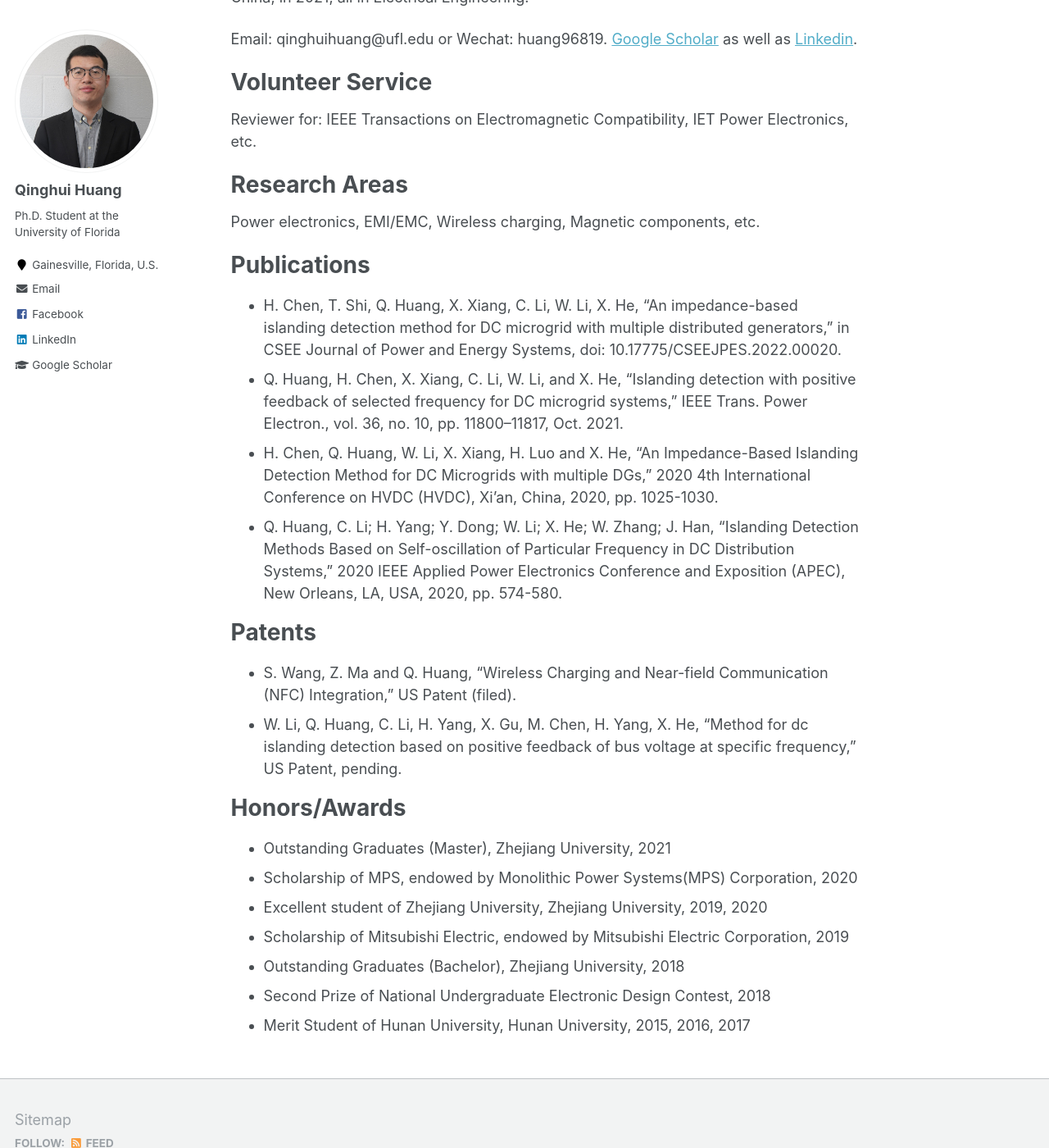
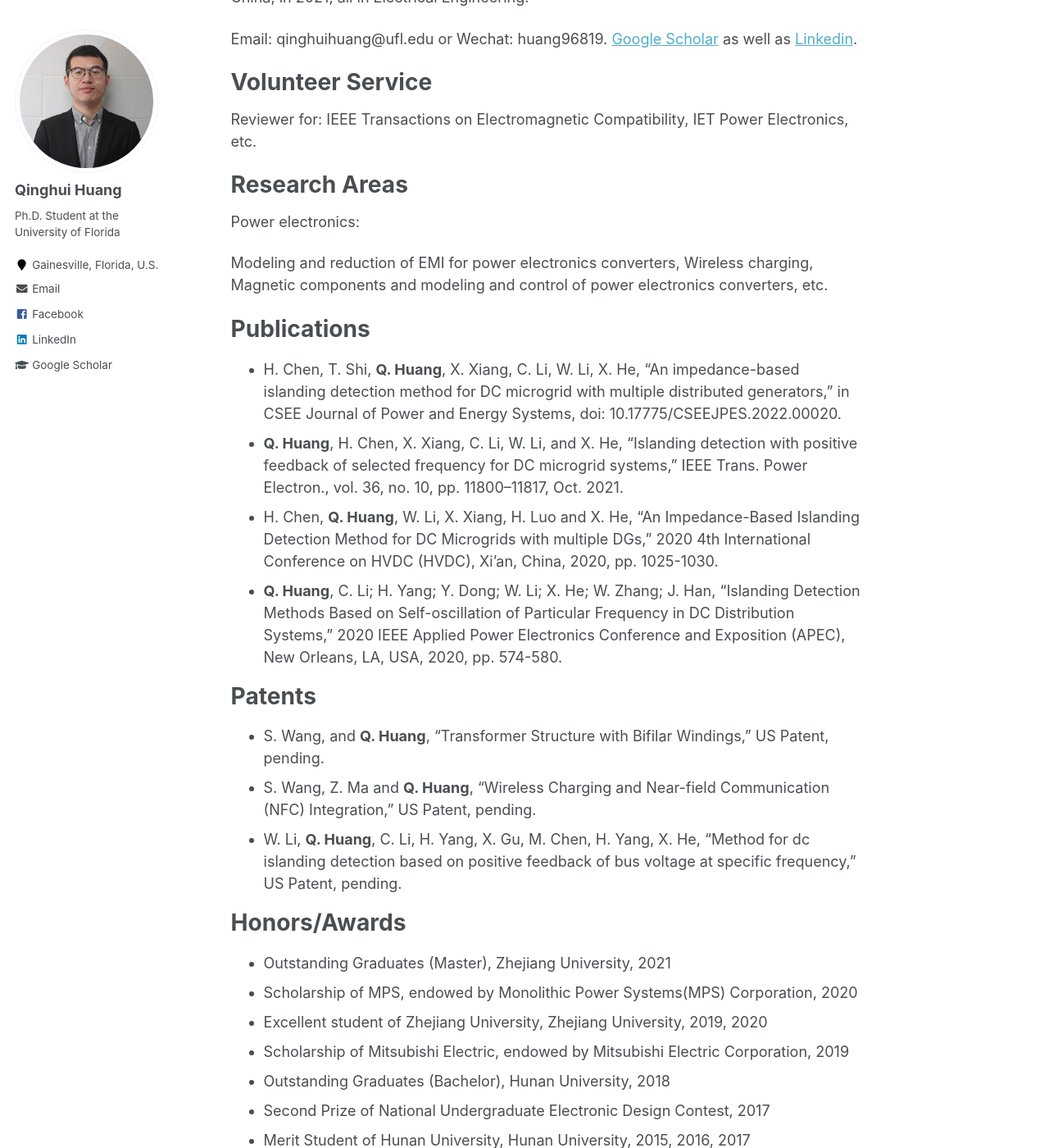
Before and after one commit to slionnnnnn/yanwenlai, a Jekyll site: the page built from _pages/about.md, in a window 1280 px wide and 1400 px high, scrolled down 258 px. Shown: the whole window at 82% size. Built offline with Jekyll 4.4.1, drawn with Linux system fonts in a browser that asks for light colours; some of the changed text lies outside the part shown.

Commit message:
Update about.md

```diff
--- a/_pages/about.md
+++ b/_pages/about.md
@@ -18,20 +18,24 @@ Reviewer  for: IEEE Transactions on Electromagnetic Compatibility, IET Power Ele
 
 Research Areas
 ======
-Power electronics, EMI/EMC, Wireless charging, Magnetic components, etc.
+Power electronics:
+
+Modeling and reduction of EMI for power electronics converters, Wireless charging, Magnetic components and modeling and control of power electronics converters, etc.
+
 
 Publications
 ======
-* H. Chen, T. Shi, Q. Huang, X. Xiang, C. Li, W. Li, X. He, "An impedance-based islanding detection method for DC microgrid with multiple distributed generators," in CSEE Journal of Power and Energy Systems, doi: 10.17775/CSEEJPES.2022.00020.
-* Q. Huang, H. Chen, X. Xiang, C. Li, W. Li, and X. He, “Islanding detection with positive feedback of selected frequency for DC microgrid systems,” IEEE Trans. Power Electron., vol. 36, no. 10, pp. 11800–11817, Oct. 2021.
-* H. Chen, Q. Huang, W. Li, X. Xiang, H. Luo and X. He, "An Impedance-Based Islanding Detection Method for DC Microgrids with multiple DGs," 2020 4th International Conference on HVDC (HVDC), Xi'an, China, 2020, pp. 1025-1030.
-* Q. Huang, C. Li; H. Yang; Y. Dong; W. Li; X. He; W. Zhang; J. Han, "Islanding Detection Methods Based on Self-oscillation of Particular Frequency in DC Distribution Systems," 2020 IEEE Applied Power Electronics Conference and Exposition (APEC), New Orleans, LA, USA, 2020, pp. 574-580.
+* H. Chen, T. Shi, __Q. Huang__, X. Xiang, C. Li, W. Li, X. He, "An impedance-based islanding detection method for DC microgrid with multiple distributed generators," in CSEE Journal of Power and Energy Systems, doi: 10.17775/CSEEJPES.2022.00020.
+* __Q. Huang__, H. Chen, X. Xiang, C. Li, W. Li, and X. He, “Islanding detection with positive feedback of selected frequency for DC microgrid systems,” IEEE Trans. Power Electron., vol. 36, no. 10, pp. 11800–11817, Oct. 2021.
+* H. Chen, __Q. Huang__, W. Li, X. Xiang, H. Luo and X. He, "An Impedance-Based Islanding Detection Method for DC Microgrids with multiple DGs," 2020 4th International Conference on HVDC (HVDC), Xi'an, China, 2020, pp. 1025-1030.
+* __Q. Huang__, C. Li; H. Yang; Y. Dong; W. Li; X. He; W. Zhang; J. Han, "Islanding Detection Methods Based on Self-oscillation of Particular Frequency in DC Distribution Systems," 2020 IEEE Applied Power Electronics Conference and Exposition (APEC), New Orleans, LA, USA, 2020, pp. 574-580.
 
 Patents
 ======
 
-* S. Wang, Z. Ma and Q. Huang, “Wireless Charging and Near-field Communication (NFC) Integration,” US Patent (filed).
-* W. Li, Q. Huang, C. Li, H. Yang, X. Gu, M. Chen, H. Yang, X. He, “Method for dc islanding detection based on positive feedback of bus voltage at specific frequency,” US Patent, pending.
+* S. Wang, and __Q. Huang__, “Transformer Structure with Bifilar Windings,” US Patent, pending.
+* S. Wang, Z. Ma and __Q. Huang__, “Wireless Charging and Near-field Communication (NFC) Integration,” US Patent, pending.
+* W. Li, __Q. Huang__, C. Li, H. Yang, X. Gu, M. Chen, H. Yang, X. He, “Method for dc islanding detection based on positive feedback of bus voltage at specific frequency,” US Patent, pending.
 
 Honors/Awards
 ======
@@ -39,6 +43,6 @@ Honors/Awards
 * Scholarship of MPS, endowed by Monolithic Power Systems(MPS) Corporation, 2020
 * Excellent student of Zhejiang University, Zhejiang University, 2019, 2020
 * Scholarship of Mitsubishi Electric, endowed by Mitsubishi Electric Corporation, 2019
-* Outstanding Graduates (Bachelor), Zhejiang University, 2018
-* Second Prize of National Undergraduate Electronic Design Contest, 2018
+* Outstanding Graduates (Bachelor), Hunan University, 2018
+* Second Prize of National Undergraduate Electronic Design Contest, 2017
 * Merit Student of Hunan University, Hunan University, 2015, 2016, 2017
```
Also changed, not shown: other parts of _pages/about.md (+1 -1 lines).
